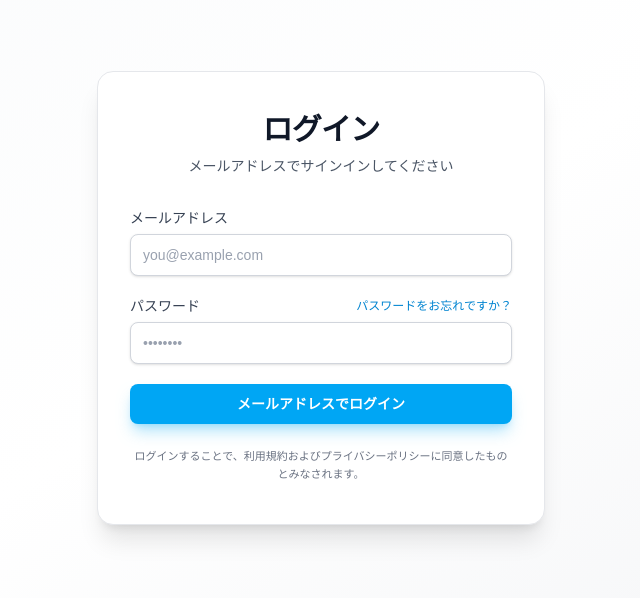
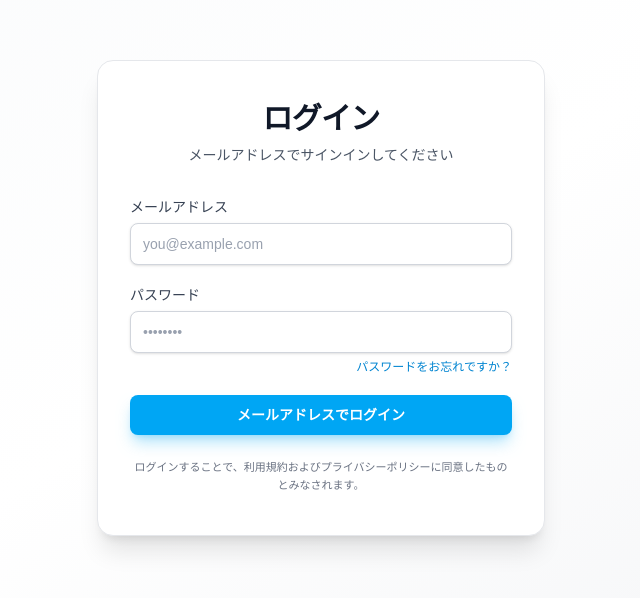
Before and after one commit to seino914/code_f, a Next.js app in the folder frontend/: page / in a window 1280 px wide. Shown: the part 102-700 px from the top of the page, without its empty margins (319-959 px from the left). Built offline with nearby package versions, Linux system fonts and the light colour scheme.

Commit message:
ログインページのUI修正、不要な処理を削除

```diff
--- a/frontend/app/components/login/EmailLoginForm.tsx
+++ b/frontend/app/components/login/EmailLoginForm.tsx
@@ -88,7 +88,6 @@ export function EmailLoginForm({
       <PasswordInput
         value={password}
         onChange={handlePasswordChange}
-        onForgotPassword={onForgotPassword}
         onValidationChange={setIsPasswordValid}
       />
 
--- a/frontend/app/components/login/PasswordInput.tsx
+++ b/frontend/app/components/login/PasswordInput.tsx
@@ -2,12 +2,11 @@
 
 import { useCallback, useState } from 'react';
 import { passwordSchema } from '../../lib/validations/login.schema';
+import Link from 'next/link';
 
 interface PasswordInputProps {
   value?: string;
   onChange?: (value: string) => void;
-  showForgotPassword?: boolean;
-  onForgotPassword?: () => void;
   onValidationChange?: (isValid: boolean) => void;
 }
 
@@ -32,8 +31,6 @@ const validatePassword = (password: string): string | undefined => {
 export function PasswordInput({
   value: controlledValue,
   onChange,
-  showForgotPassword = true,
-  onForgotPassword,
   onValidationChange,
 }: PasswordInputProps) {
   const [error, setError] = useState<string | undefined>();
@@ -86,23 +83,12 @@ export function PasswordInput({
 
   return (
     <div className="space-y-1.5">
-      <div className="flex items-center justify-between">
       <label
         htmlFor="password"
         className="block text-sm font-medium text-gray-700"
       >
         パスワード
       </label>
-        {showForgotPassword && (
-          <button
-            type="button"
-            onClick={onForgotPassword}
-            className="text-xs text-sky-600 hover:text-sky-700"
-          >
-            パスワードをお忘れですか？
-          </button>
-        )}
-      </div>
       <input
         id="password"
         name="password"
@@ -123,6 +109,11 @@ export function PasswordInput({
           {error}
         </p>
       )}
+      <div className="flex items-center justify-end">
+        <Link href="/password-reset" className="text-xs text-sky-600 hover:text-sky-700 block">
+          パスワードをお忘れですか？
+        </Link>
+      </div>
     </div>
   );
 }
--- a/frontend/app/components/ui/FormDivider.tsx
+++ /dev/null
@@ -1,17 +0,0 @@
-interface FormDividerProps {
-  text?: string;
-}
-
-/**
- * フォーム区切り線コンポーネント
- * 「または」などのテキストを中央に配置した区切り線
- */
-export function FormDivider({ text = 'または' }: FormDividerProps) {
-  return (
-    <div className="flex items-center gap-3 text-xs text-gray-500">
-      <div className="h-px flex-1 bg-gray-300" />
-      <span>{text}</span>
-      <div className="h-px flex-1 bg-gray-300" />
-    </div>
-  );
-}
--- a/frontend/app/components/ui/index.ts
+++ /dev/null
@@ -1 +0,0 @@
-export { FormDivider } from './FormDivider';
```
Also changed, not shown: 1 other file (tests, documents, lock files or other folders). Lines whose indentation alone changed are shown as unchanged.
